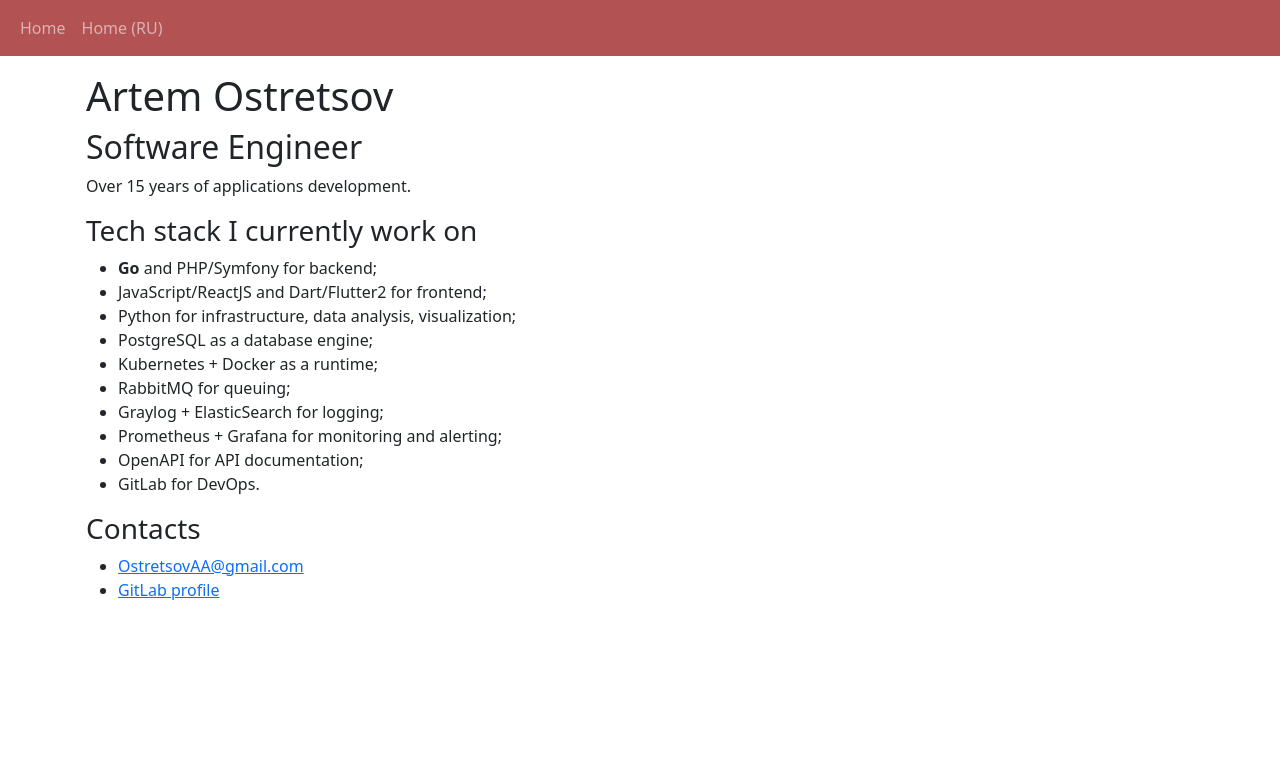
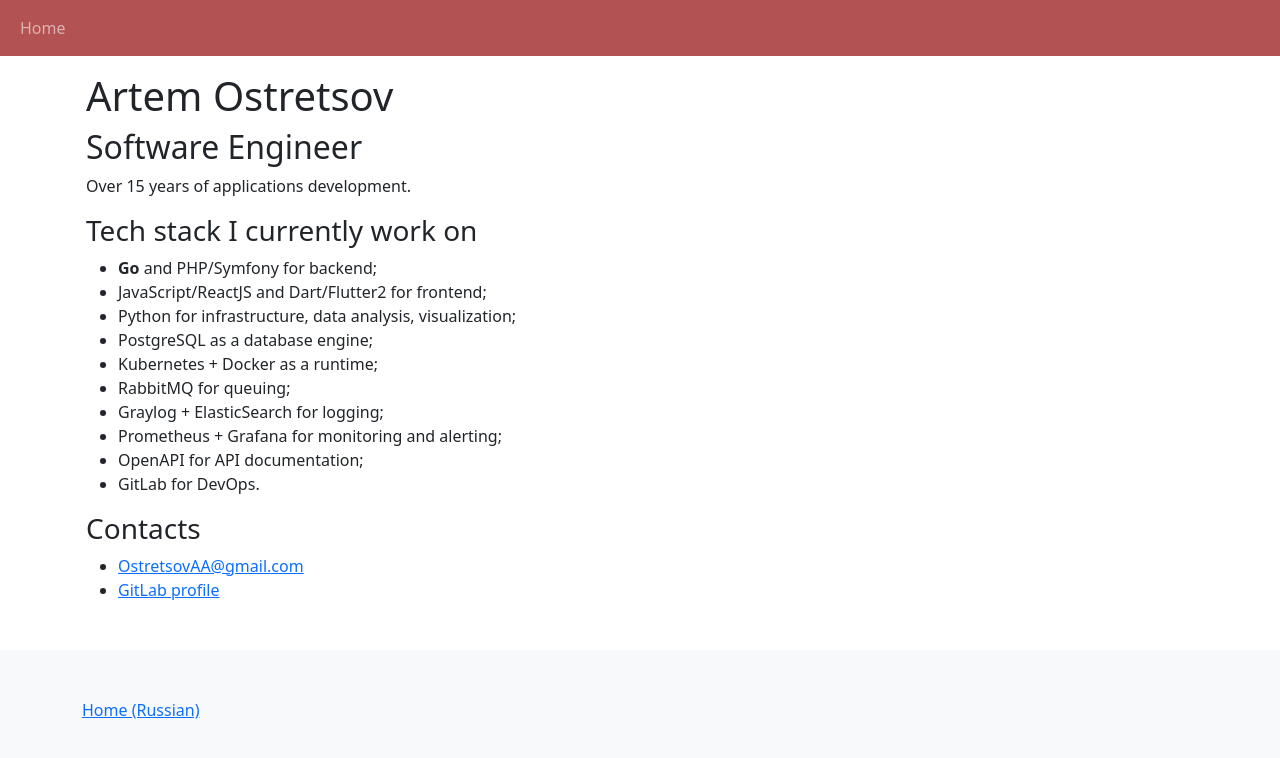
Before and after one commit to ostretsov/ostretsov.art, a Jekyll site: the page built from index.html, in a window 1280 px wide. Shown: the top 758 px of the page. Built offline with Jekyll 4.4.1, drawn with Linux system fonts in a browser that asks for light colours.

Commit message:
add footer

```diff
--- a/_layouts/default.html
+++ b/_layouts/default.html
@@ -16,9 +16,6 @@
                 <li class="nav-item col-6 col-md-auto">
                     <a class="nav-link p-2" aria-current="page" href="/">Home</a>
                 </li>
-                <li class="nav-item col-6 col-md-auto">
-                    <a class="nav-link p-2" href="/index_ru.html">Home (RU)</a>
-                </li>
             </ul>
         </div>
     </nav>
@@ -30,6 +27,13 @@
         </div>
     </div>
 </main>
+<footer class="bd-footer p-3 p-md-5 mt-5 bg-light text-center text-sm-start">
+    <div class="container">
+        <ul class="bd-footer-links ps-0 mb-3">
+            <li class="d-inline-block"><a href="/index_ru.html">Home (Russian)</a></li>
+        </ul>
+    </div>
+</footer>
 <script src="https://cdn.jsdelivr.net/npm/bootstrap@5.0.0-beta2/dist/js/bootstrap.bundle.min.js" integrity="sha384-b5kHyXgcpbZJO/tY9Ul7kGkf1S0CWuKcCD38l8YkeH8z8QjE0GmW1gYU5S9FOnJ0" crossorigin="anonymous"></script>
 </body>
 </html>
```
